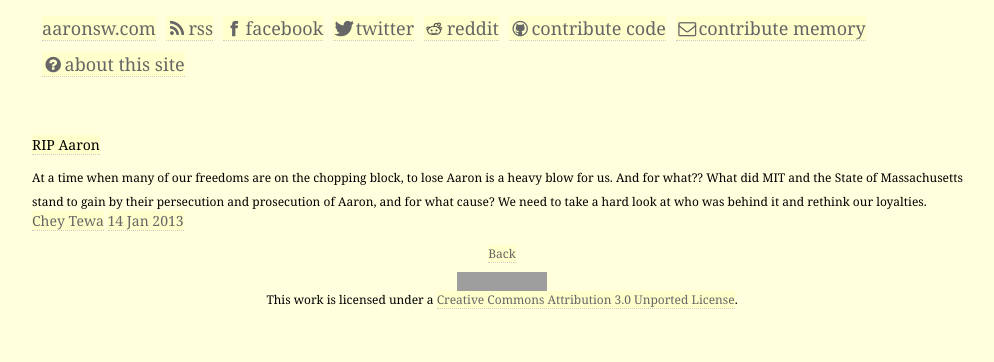
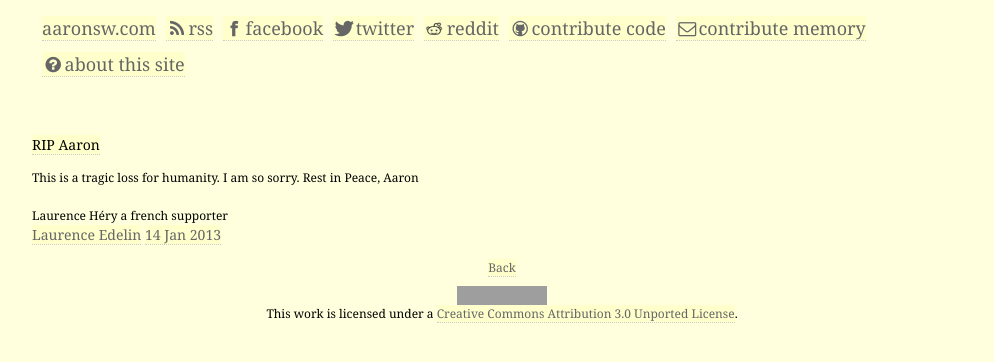
Before and after one commit to guanix/rememberaaronsw, a Jekyll site: the page built from memories/_posts/2013-01-14-RIP-Aaron.md, in a window 1280 px wide. Shown: the top 362 px of the page, without its empty margins (138-1132 px from the left). Built offline with Jekyll 4.4.1, drawn with Linux system fonts in a browser that asks for light colours; grey boxes are pictures that could not be loaded.

Commit message:
Adding Laurence Edelin.

```diff
--- a/memories/_posts/2013-01-14-RIP-Aaron.md
+++ b/memories/_posts/2013-01-14-RIP-Aaron.md
@@ -1,8 +1,13 @@
 ---
-author: Chey Tewa
+author: Laurence Edelin
 type: post
 date: 2013-01-14
 title: RIP Aaron
 layout: default
 ---
-At a time when many of our freedoms are on the chopping block, to lose Aaron is a heavy blow for us. And for what?? What did MIT and the State of Massachusetts stand to gain by their persecution and prosecution of Aaron, and for what cause? We need to take a hard look at who was behind it and rethink our loyalties.
+This is a tragic loss for humanity.
+I am so sorry.
+Rest in Peace, Aaron
+
+Laurence Héry
+a french supporter
```
